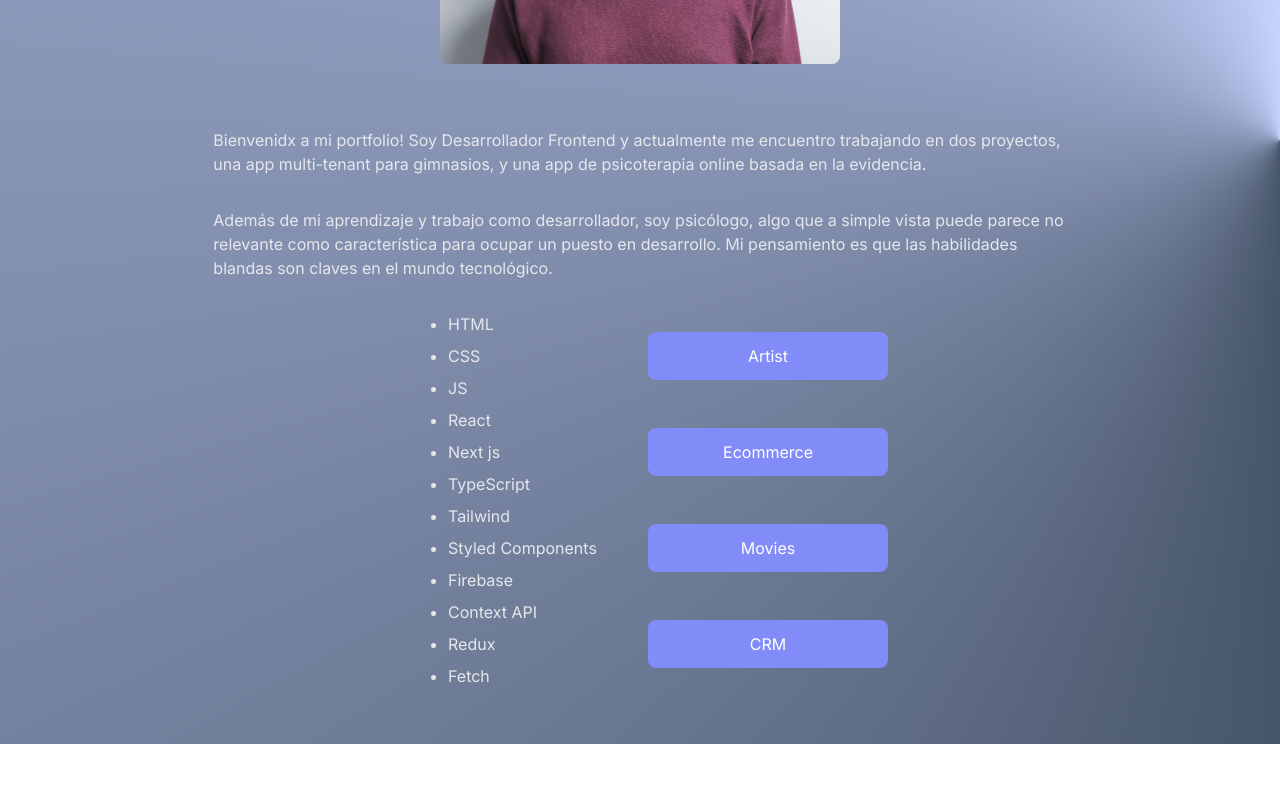
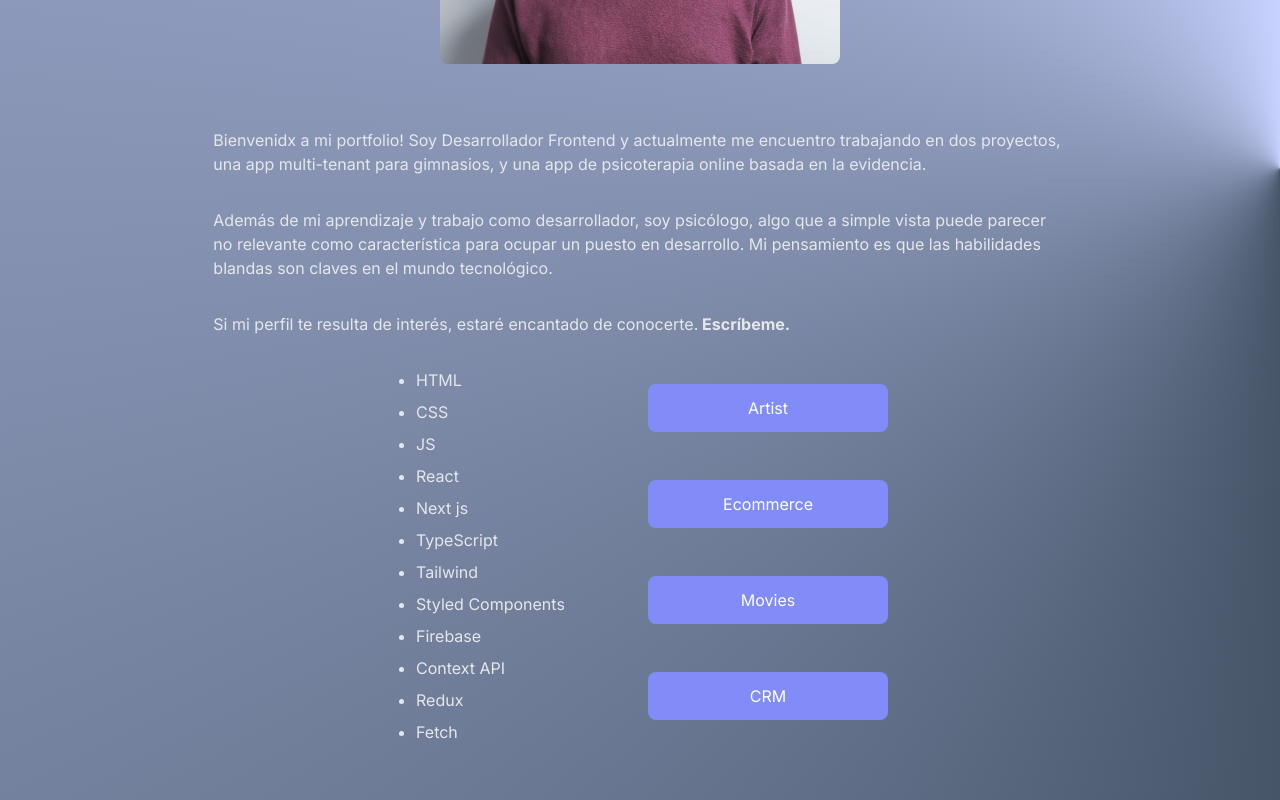
Before and after one commit to AlexEMartin/portfolio, a Next.js app: page / in a window 1280 px wide. Shown: the part 463-1263 px from the top of the page. Before the commit the page ends 1207 px from the top, so only its background shows below. Built offline with nearby package versions, Linux system fonts and the light colour scheme.

Commit message:
Text styles

```diff
--- a/src/app/artist/page.js
+++ b/src/app/artist/page.js
@@ -12,17 +12,18 @@ const Artist = () => {
   return (
     <div className="relative flex min-h-screen flex-col justify-center items-center bg-[conic-gradient(at_right,_var(--tw-gradient-stops))] from-indigo-200 via-slate-600 to-indigo-200">
       <Link href="/">
-        <h4 className="absolute bsolute top-12 left-1/2 transform -translate-x-1/2 -translate-y-1/2 text-white font-bold hover:text-lg transition-all duration-300 ease-in">
+        <h4 className="absolute top-12 left-1/2 transform -translate-x-1/2 -translate-y-1/2 text-white font-bold text-2xl drop-shadow-lg shadow-black">
           Home
         </h4>
       </Link>
       <Link
+        className="h-12 mt-32"
         href="https://luciobaglivo.com"
         rel="noopener noreferrer"
         target="_blank"
         passHref={true}
       >
-        <h1 className="mt-16 text-2xl text-white hover:opacity-70 font-bold transition-all duration-200 ease-in">
+        <h1 className="text-2xl text-white hover:opacity-70 font-bold transition-all duration-200 ease-in">
           Sitio web para un gran Artista
         </h1>
       </Link>
--- a/src/app/crm/page.js
+++ b/src/app/crm/page.js
@@ -5,9 +5,9 @@ const Crm = () => {
   return (
     <div className="relative flex min-h-screen flex-col justify-center items-center bg-[conic-gradient(at_right,_var(--tw-gradient-stops))] from-indigo-200 via-slate-600 to-indigo-200">
       <Link href="/">
-        <h4 className="absolute bsolute top-12 left-1/2 transform -translate-x-1/2 -translate-y-1/2 text-white font-bold hover:text-lg transition-all duration-300 ease-in">
+      <h4 className="absolute top-12 left-1/2 transform -translate-x-1/2 -translate-y-1/2 text-white font-bold text-2xl drop-shadow-lg shadow-black">
           Home
-        </h4>
+      </h4>
       </Link>
       <h1 className="mt-32 text-2xl text-white font-bold">CRM Tienda Almohadones</h1>
       <Slider />
--- a/src/app/ecommerce/page.js
+++ b/src/app/ecommerce/page.js
@@ -5,9 +5,9 @@ const Ecommerce = () => {
   return (
     <div className="relative flex min-h-screen flex-col justify-center items-center bg-[conic-gradient(at_right,_var(--tw-gradient-stops))] from-indigo-200 via-slate-600 to-indigo-200">
       <Link href="/">
-        <h4 className="absolute bsolute top-12 left-1/2 transform -translate-x-1/2 -translate-y-1/2 text-white font-bold hover:text-lg transition-all duration-300 ease-in">
+      <h4 className="absolute top-12 left-1/2 transform -translate-x-1/2 -translate-y-1/2 text-white font-bold text-2xl drop-shadow-lg shadow-black">
           Home
-        </h4>
+      </h4>
       </Link>
       <h1 className="mt-32 text-2xl text-white font-bold">
         E-Commerce
--- a/src/app/movies_app/page.js
+++ b/src/app/movies_app/page.js
@@ -5,9 +5,9 @@ const Ecommerce = () => {
   return (
     <div className="relative flex min-h-screen flex-col justify-center items-center bg-[conic-gradient(at_right,_var(--tw-gradient-stops))] from-indigo-200 via-slate-600 to-indigo-200">
       <Link href="/">
-        <h4 className="absolute bsolute top-12 left-1/2 transform -translate-x-1/2 -translate-y-1/2 text-white font-bold hover:text-lg transition-all duration-300 ease-in">
+      <h4 className="absolute top-12 left-1/2 transform -translate-x-1/2 -translate-y-1/2 text-white font-bold text-2xl drop-shadow-lg shadow-black">
           Home
-        </h4>
+      </h4>
       </Link>
       <h1 className="mt-32 text-2xl text-white font-bold">AleFlix</h1>
       <Slider />
--- a/src/app/page.js
+++ b/src/app/page.js
@@ -48,13 +48,17 @@ export default function Home() {
       </p>
       <p className="w-8/12 mt-8 text-gray-200" data-aos="fade-right">
         Además de mi aprendizaje y trabajo como desarrollador, soy psicólogo,
-        algo que a simple vista puede parece no relevante como característica
+        algo que a simple vista puede parecer no relevante como característica
         para ocupar un puesto en desarrollo. Mi pensamiento es que las
         habilidades blandas son claves en el mundo tecnológico.
       </p>
+      <p className="w-8/12 mt-8 text-gray-200" data-aos="fade-right">
+        Si mi perfil te resulta de interés, estaré encantado de conocerte.
+        <a className="font-bold" href="mailto:alexeusebiomartin@gmail.com"> Escríbeme.</a>
+      </p>
       <div className="w-full flex justify-center items-center mb-12">
         <ul
-          className="w-44 mt-8 ml-20 text-gray-200 list-disc"
+          className="w-52 mt-8 ml-12 text-gray-200 list-disc"
           data-aos="fade-right"
         >
           <li className="mb-2">HTML</li>
@@ -70,7 +74,7 @@ export default function Home() {
           <li className="mb-2">Redux</li>
           <li className="mb-2">Fetch</li>
         </ul>
-        <div className="w-72 flex flex-col mt-6">
+        <div className="w-72 flex flex-col mt-4">
           <Link href="/artist">
             <div className="flex justify-center items-center h-12 m-6 rounded-lg hover:cursor-pointer active:relative active:top-0.5 text-white bg-indigo-400 hover:bg-indigo-500">
               Artist
```
